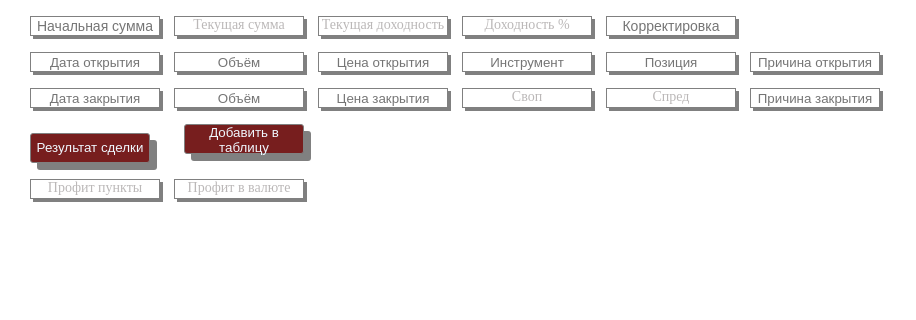
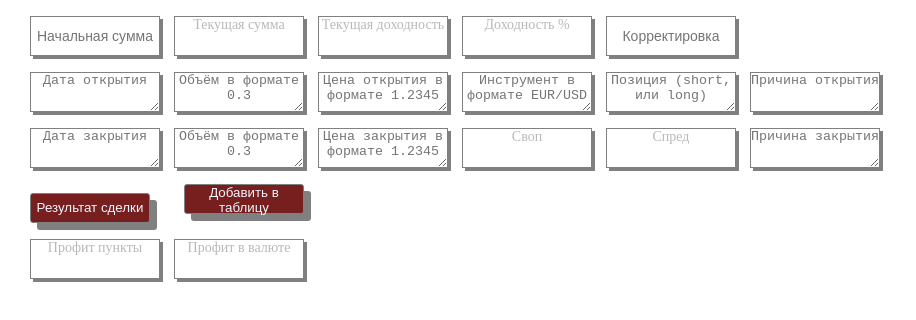
Before and after one commit to Evgeniy-makdak/myfxdiary, a plain HTML site: page index.html in a window 1280 px wide. Shown: the whole page, without its empty margins (0-916 px from the left). Drawn offline with Linux system fonts and the light colour scheme.

Commit message:
add stiles, change imagine of inputs to textarea

```diff
--- a/index.html
+++ b/index.html
@@ -16,20 +16,30 @@
       <input class="info" type="text" placeholder="Корректировка" />
     </div>
     <div class="information open">
-      <input id="dateOpen" type="text" placeholder="Дата открытия" />
-      <input id="valueOpen" type="text" placeholder="Объём" />
-      <input id="openPrice" type="text" placeholder="Цена открытия" />
-      <input id="carrency" type="text" placeholder="Инструмент" />
-      <input id="deal" type="text" placeholder="Позиция" />
-      <input id="causeOpen" type="text" placeholder="Причина открытия" />
+      <!-- <input id="dateOpen" type="text" placeholder="Дата открытия" /> -->
+      <textarea rows="2" placeholder="Дата открытия" id="dateOpen"></textarea>
+      <!-- <input id="valueOpen" type="text" placeholder="Объём" /> -->
+      <textarea rows="2" placeholder="Объём в формате 0.3" id="valueOpen"></textarea>
+      <!-- <input id="openPrice" type="text" placeholder="Цена открытия" /> -->
+      <textarea rows="2" placeholder="Цена открытия в формате 1.2345" id="openPrice"></textarea>
+      <!-- <input id="carrency" type="text" placeholder="Инструмент" /> -->
+      <textarea rows="2" placeholder="Инструмент в формате EUR/USD" id="carrency"></textarea>
+      <!-- <input id="deal" type="text" placeholder="Позиция" /> -->
+      <textarea rows="2" placeholder="Позиция (short, или long)" id="deal"></textarea>
+      <!-- <input id="causeOpen" type="text" placeholder="Причина открытия" /> -->
+      <textarea rows="2" placeholder="Причина открытия" id="causeOpen"></textarea>
     </div>
     <div class="information close">
-      <input id="dateClose" type="text" placeholder="Дата закрытия" />
-      <input id="valueClose" type="text" placeholder="Объём" />
-      <input id="closePrice" type="text" placeholder="Цена закрытия" />
+      <!-- <input id="dateClose" type="text" placeholder="Дата закрытия" /> -->
+      <textarea rows="2" placeholder="Дата закрытия" id="dateClose"></textarea>
+      <!-- <input id="valueClose" type="text" placeholder="Объём" /> -->
+      <textarea rows="2" placeholder="Объём в формате 0.3" id="valueClose"></textarea>
+      <!-- <input id="closePrice" type="text" placeholder="Цена закрытия" /> -->
+      <textarea rows="2" placeholder="Цена закрытия в формате 1.2345" id="closePrice"></textarea>
       <div class="info svop">Своп</div>
       <div class="info spread">Спред</div>
-      <input id="causeClose" type="text" placeholder="Причина закрытия" />
+      <!-- <input id="causeClose" type="text" placeholder="Причина закрытия" /> -->
+      <textarea rows="2" placeholder="Причина закрытия" id="causeClose"></textarea>
     </div>
 
     <button id="calcResult" class="btn" onclick="result()">
--- a/styles/style.css
+++ b/styles/style.css
@@ -12,9 +12,9 @@
     margin-left: 30px;
 }
 
-.open input, .close input {
+.open input, .close input, .open textarea, .close textarea, .info {
     width: 130px;
-    height: 20px;
+    height: 40px;
     border: 0.5px solid gray;
     box-shadow: 3px 3px gray;
     text-align: center;
@@ -34,11 +34,6 @@
 }
 
 .info {
-    width: 130px;
-    height: 20px;
-    border: 0.5px solid gray;
-    box-shadow: 3px 3px gray;
-    text-align: center;
     color: rgb(187, 184, 184);
     font-size: 14px;
 }
```
Also changed, not shown: scripts/main.js (+0 -8 lines).
